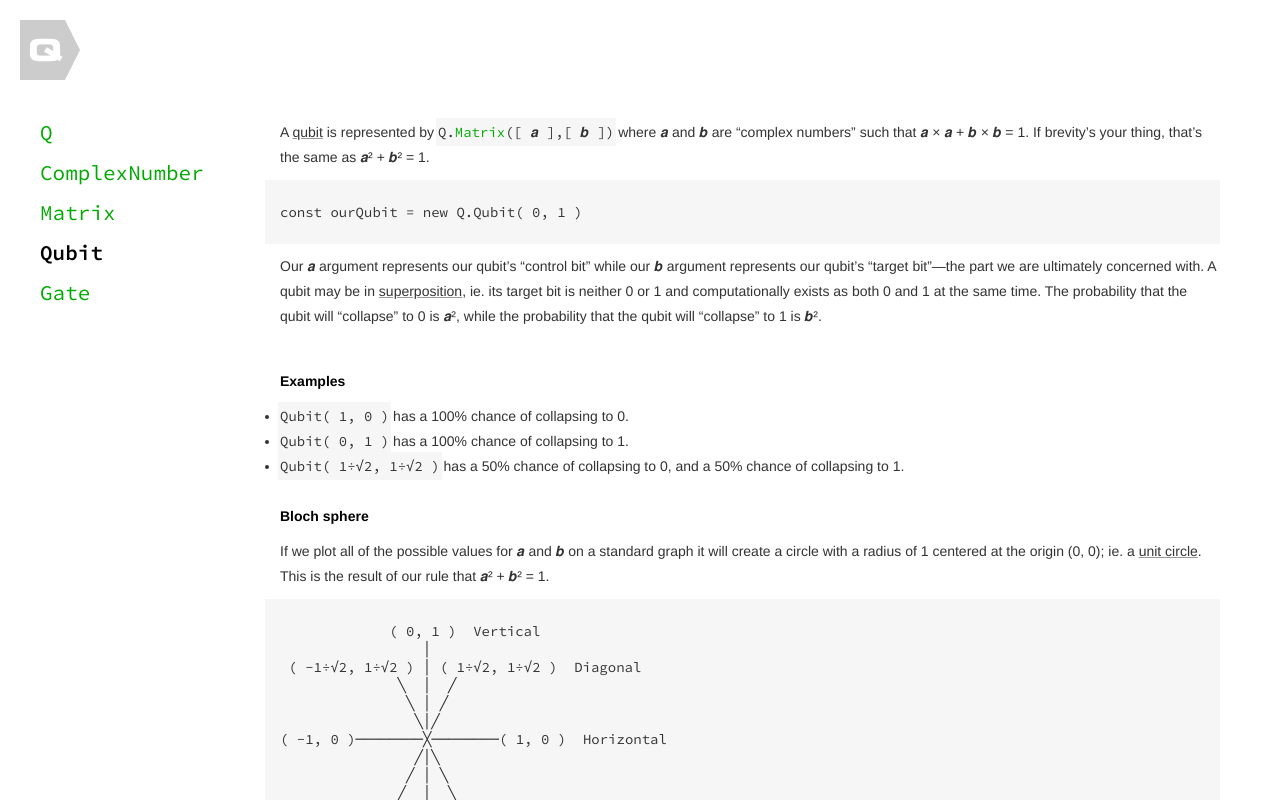
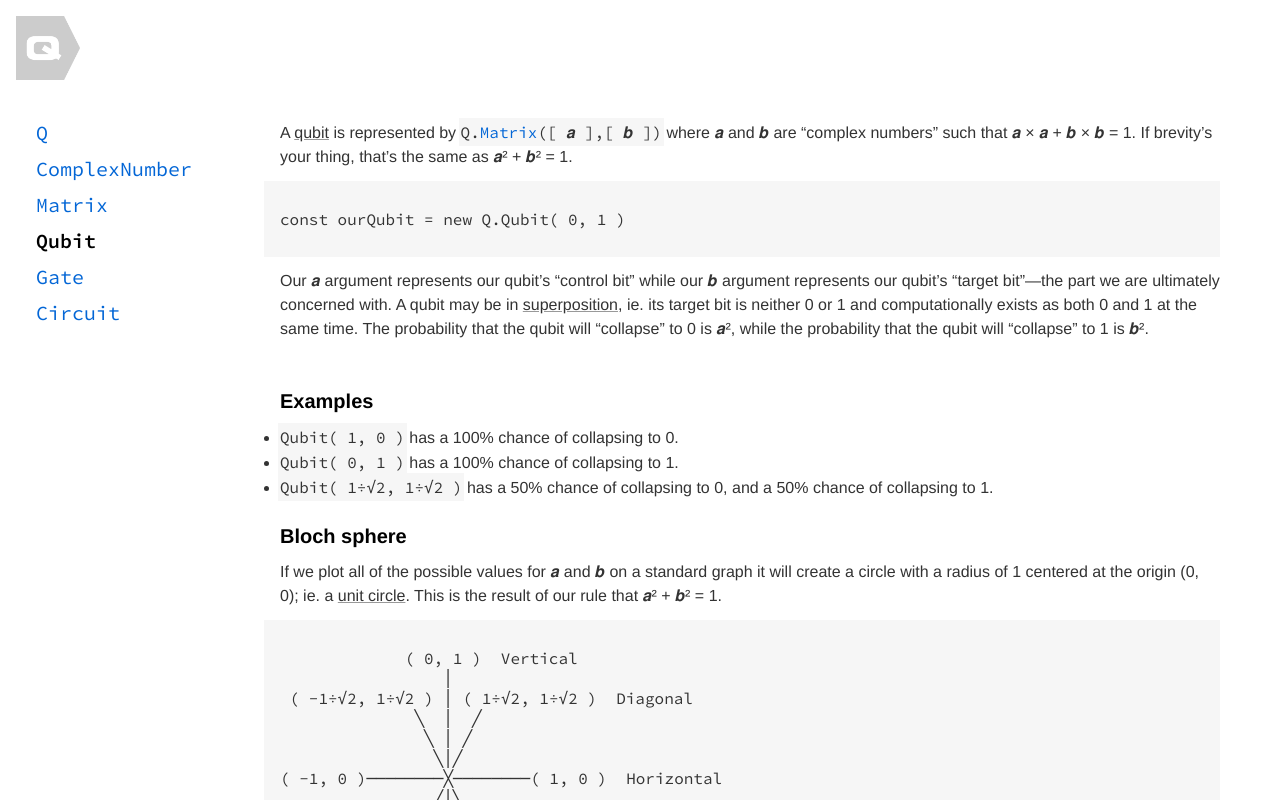
Before and after one commit to stewdio/q.js, a plain HTML site: page Qubit.html in a window 1280 px wide. Drawn offline with Linux system fonts and the light colour scheme.

Commit message:
Docs CSS updates.

```diff
--- a/Assets/navigation.js
+++ b/Assets/navigation.js
@@ -17,6 +17,7 @@ document.addEventListener( 'DOMContentLoaded', function(){
 			<li><a href="Matrix.html">Matrix</a></li>
 			<li><a href="Qubit.html">Qubit</a></li>
 			<li><a href="Gate.html">Gate</a></li>
+			<li><a href="Circuit.html">Circuit</a></li>
 		</ul>
 	`
 	document.body.appendChild( nav )
--- a/Assets/style.css
+++ b/Assets/style.css
@@ -45,7 +45,8 @@
 :root {
 
 	--text-color: #333;
-	--internal-link-color: #0A0;
+	/*--internal-link-color: #0A0;*/
+	--internal-link-color: #0366D6;
 	--external-link-color: var( --text-color );
 }
 * {
@@ -84,8 +85,8 @@ body {
 	/*font-family: 'Source Sans Pro', Menlo, "Courier New", monospace;*/
 	font-family: 'Helvetica Neue', Helvetica, Arial, sans-serif;
 	font-weight: 400;
-	font-size:   14px;
-	line-height: 25px;
+	font-size:   16px;
+	line-height: 24px;
 	box-shadow: 0 0 10px rgba( 0, 0, 0, 0.3 );
 	overflow: hidden;
 }
@@ -97,23 +98,22 @@ h1, h2, h3 {
 
 	margin:  0;
 	padding: 0;
-	/*padding-bottom: 20px;*/
 	color: #000;
 	font-weight: 700;
-	font-size:   14px;
-	line-height: 25px;
+	font-size:   20px;
+	line-height: 24px;
 }
 h3 {
 
-	margin-bottom: 10px;
+	margin-bottom: 12px;
 }
 p + p {
 
-	text-indent: 20px;
+	text-indent: 24px;
 }
 p + h3, code + h3, table + h3 {
 
-	margin-top: 40px;
+	margin-top: 48px;
 }
 hr {
 
@@ -131,9 +131,9 @@ strong {
 }
 pre {
 
-	margin:  10px 0 10px -15px;
-	padding:  5px 15px;
-	line-height:  18px;
+	margin:  12px 0 12px -16px;
+	padding:  8px 16px;
+	line-height:  20px;
 	tab-size: 4;
 }
 pre, code, samp {
@@ -141,13 +141,14 @@ pre, code, samp {
 	background-color: #FFF;
 	background-color: #F6F6F6;
 	font-family: 'Source Code Pro', Menlo, "Courier New", monospace;
+	/*font-family: Menlo, "Courier New", monospace;*/
 	font-weight: 300;
-	font-size: 14px;
+	font-size: 16px;
 }
 code, samp {
 
 	margin:  0  -2px;
-	padding: 5px 2px;
+	padding: 4px 2px;
 }
 samp {
 
@@ -216,25 +217,27 @@ nav {
 
 	grid-column: 1;
   	grid-row: 1;
-	padding: 20px 0 60px 0;
+	padding: 16px 0 64px 0;
 	overflow: auto;
-	font-size:   21px;
-	line-height: 40px;
+/*	font-size:   24px;
+	line-height: 48px;*/
+	font-size:   20px;
+	line-height: 36px;
 }
 header {
 
-	margin-left: 20px;
+	margin-left: 16px;
 }
 header img {
 
-	width:  60px;
-	height: 60px;
+	width:  64px;
+	height: 64px;
 }
 nav ul {
 
 	display: block;
 	position: relative;
-	top: 20px;
+	top: 24px;
 }
 nav li {
 
@@ -243,7 +246,7 @@ nav li {
 nav li a {
 
 	display: block;
-	padding-left: 40px;
+	padding-left: 36px;
 	font-family: 'Source Code Pro', Menlo, "Courier New", monospace;
 }
 nav a.selected {
```
Also changed, not shown: Circuit.html (added, +19 -0 lines), index.html (+10 -1 lines).
